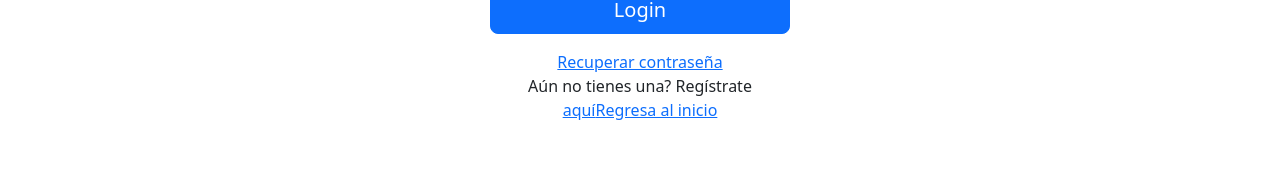
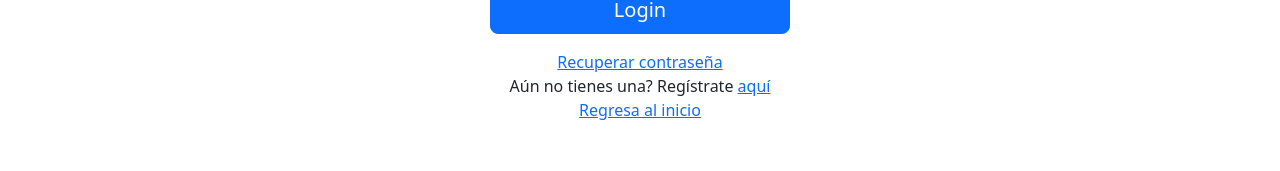
Before and after one commit to Dyegov/ICETEX-client, a React (Vite) app: page /login in a window 1280 px wide. Shown: the part 549-720 px from the top of the page. Built offline with nearby package versions, Linux system fonts and the light colour scheme.

Commit message:
FIX Login text lines issue

```diff
--- a/src/Pages/Login.jsx
+++ b/src/Pages/Login.jsx
@@ -45,9 +45,10 @@ const Login = () => {
         </button>
         <a href="#">Recuperar contraseña</a>
         <br />
-        <span>
+        <span className="text-nowrap">
           Aún no tienes una? Regístrate <Link to="/logup">aquí</Link>
         </span>
+        <br />
         <a href="/">Regresa al inicio</a>
         <p className="mt-5 mb-3 text-muted">© 2023</p>
       </form>
```
